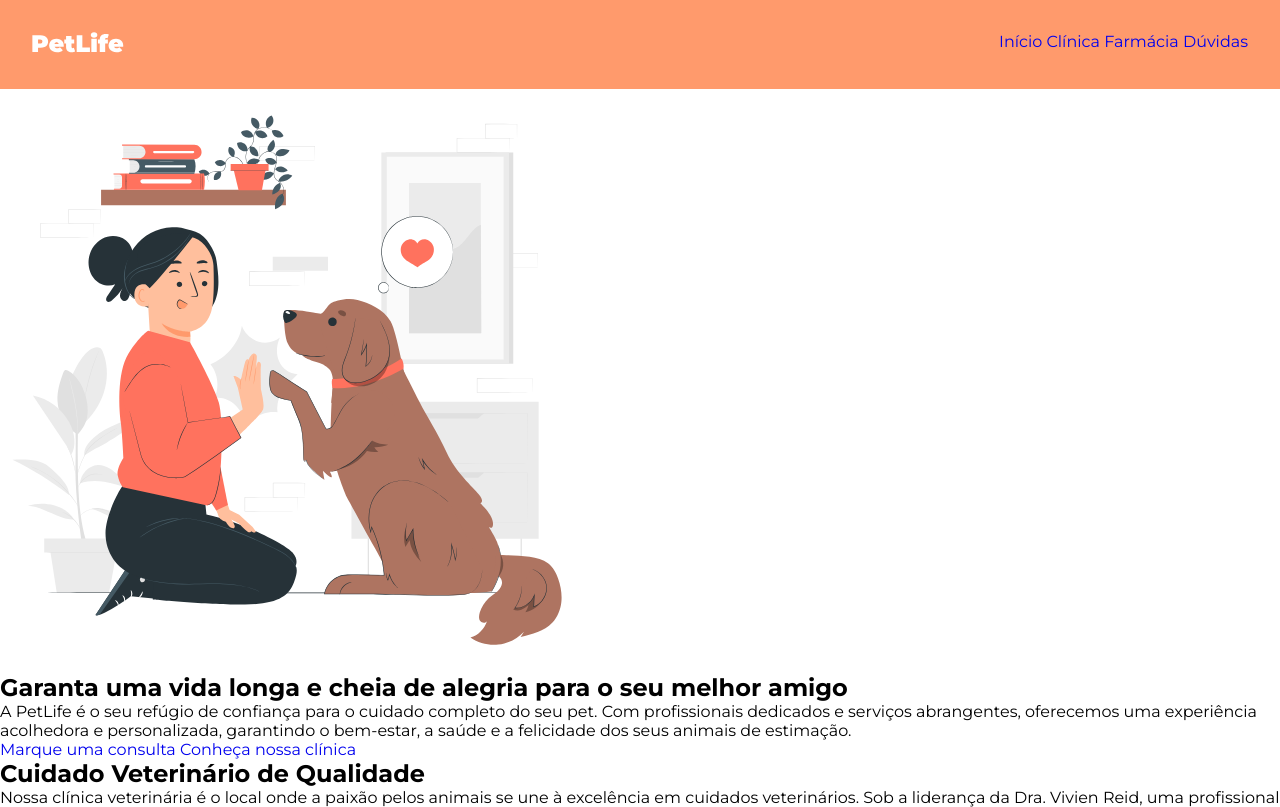
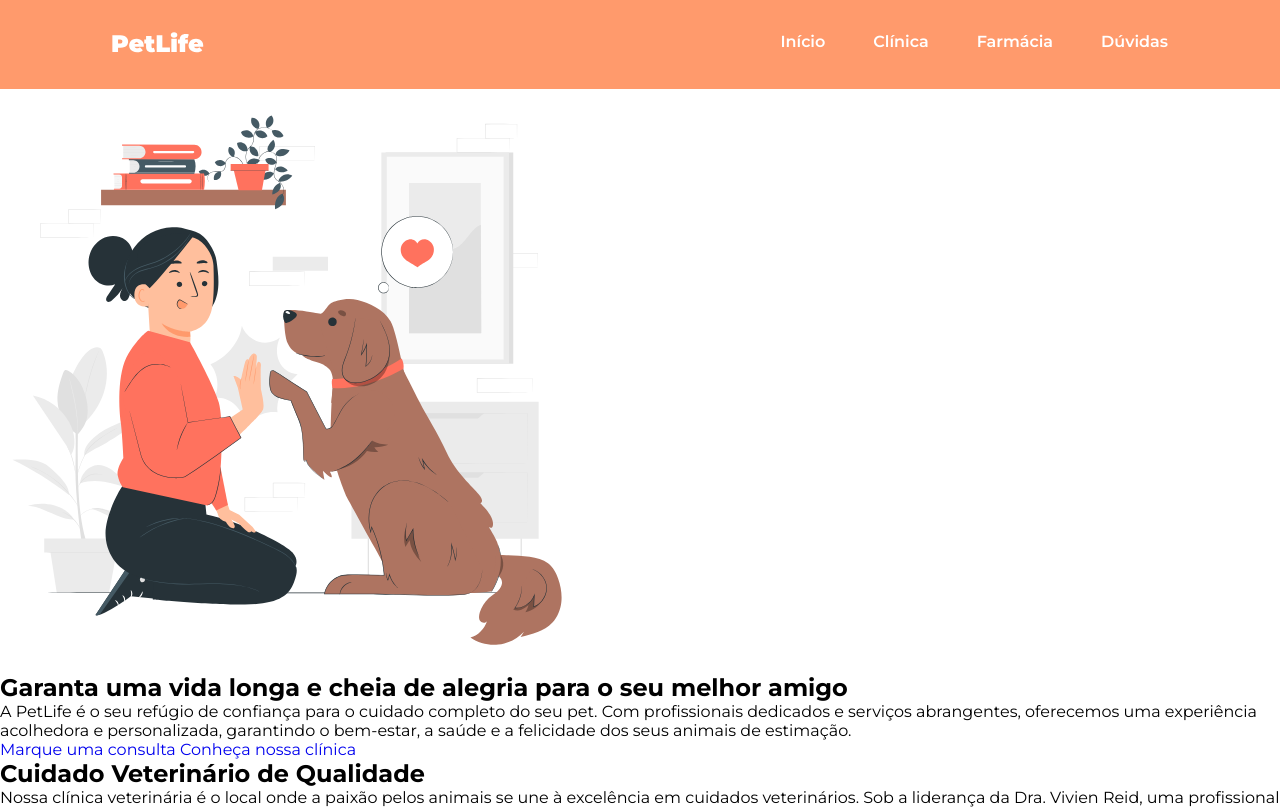
Before and after one commit to manoelarcanjo/LandingPage-PetLife, a plain HTML site: page index.html in a window 1280 px wide. Shown: the top 807 px of the page. Drawn offline with Linux system fonts and the light colour scheme.

Commit message:
Estilizando a Header

```diff
--- a/src/sass/partials/_header.scss
+++ b/src/sass/partials/_header.scss
@@ -2,5 +2,21 @@ header {
     background-color: $color-header;
     display: flex;
     justify-content: space-between;
-    padding: 2rem;
+    padding: 2rem 7rem;
+
+    nav {
+        display: flex;
+        gap: 3rem;
+    }
+
+    a {
+        color: $white-color;
+        font-weight: 600;
+        transition: ease .5s;
+    }
+
+    a:hover {
+        transform: scale(1.1);
+        font-weight: 800;
+    }
 }
```
Also changed, not shown: src/sass/style.css, 1 other file.
